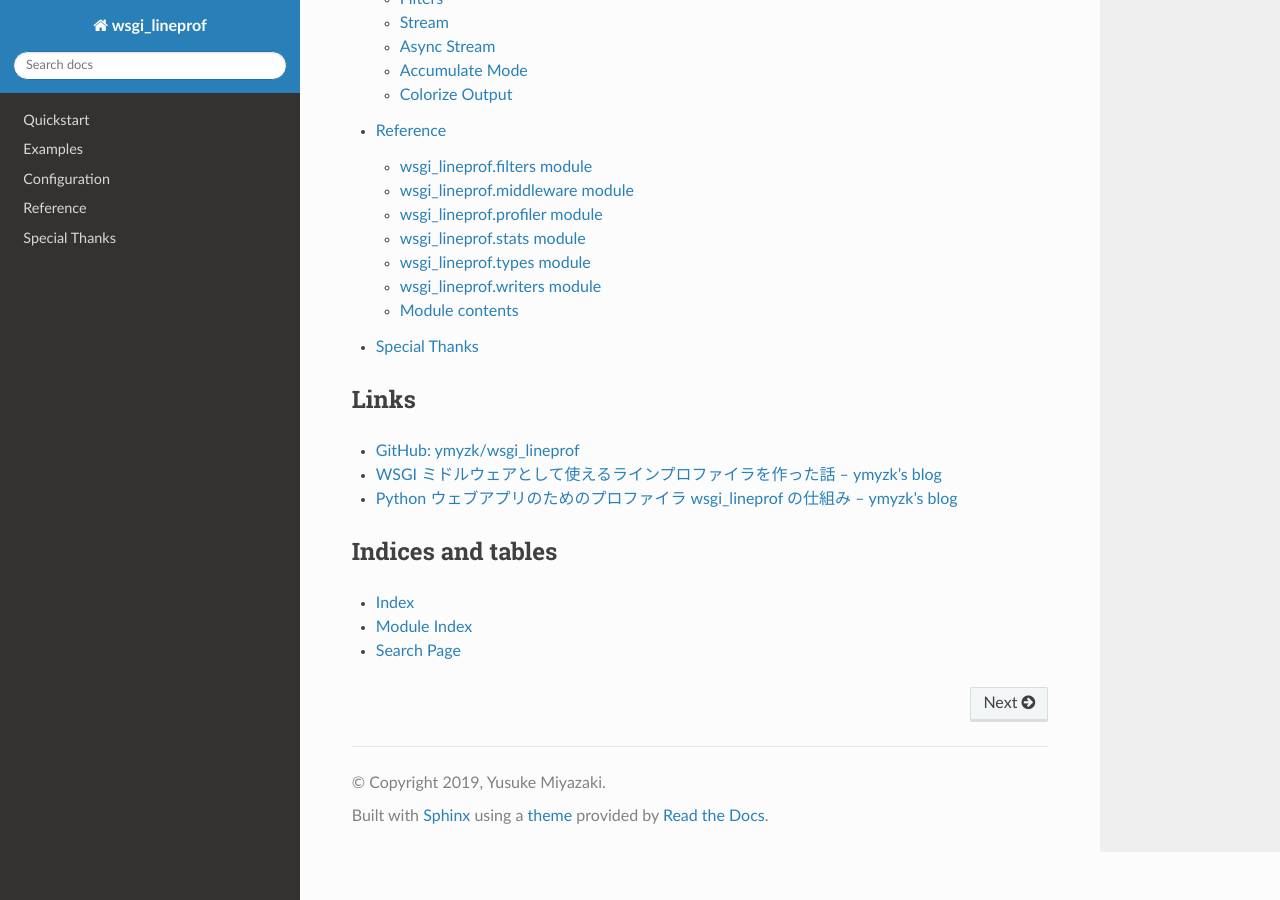
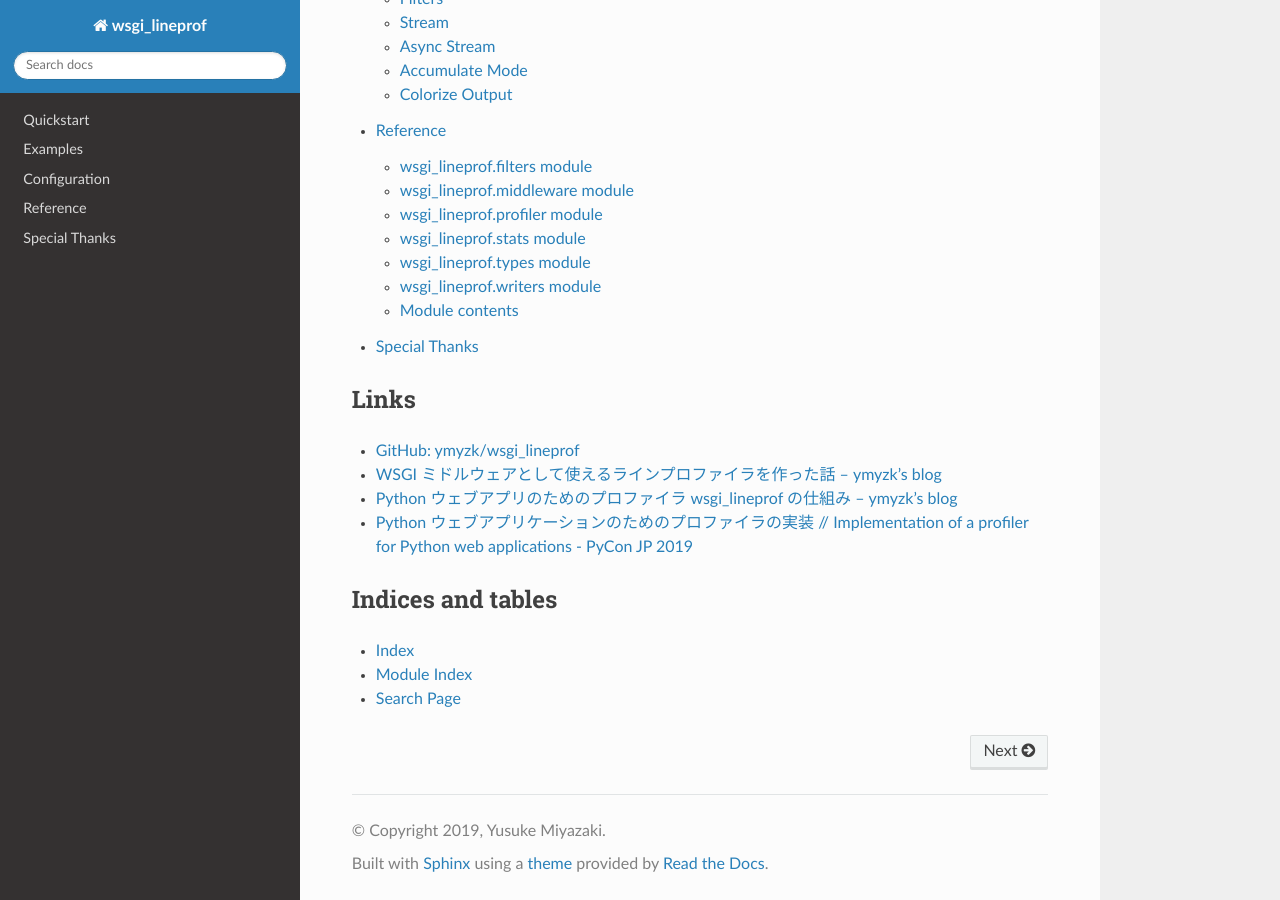
Before and after one commit to ymyzk/wsgi_lineprof, a Sphinx documentation site: the page built from docs/index.rst, in a window 1280 px wide and 900 px high, scrolled down 841 px. Built offline with Sphinx 7.4.7 and the Read the Docs theme 2.0.0, drawn with Linux system fonts in a browser that asks for light colours.

Commit message:
Update links in docs

```diff
--- a/docs/index.rst
+++ b/docs/index.rst
@@ -28,6 +28,7 @@ Links
 * `GitHub: ymyzk/wsgi_lineprof <https://github.com/ymyzk/wsgi_lineprof>`_
 * `WSGI ミドルウェアとして使えるラインプロファイラを作った話 – ymyzk’s blog <https://blog.ymyzk.com/2016/12/line-profiler-as-a-wsgi-middleware/>`_
 * `Python ウェブアプリのためのプロファイラ wsgi_lineprof の仕組み – ymyzk’s blog <https://blog.ymyzk.com/2018/12/how-wsgi-lineprof-works/>`_
+* `Python ウェブアプリケーションのためのプロファイラの実装 // Implementation of a profiler for Python web applications - PyCon JP 2019 <https://speakerdeck.com/ymyzk/implementation-of-a-profiler-for-python-web-applications>`_
 
 Indices and tables
 ------------------
```
